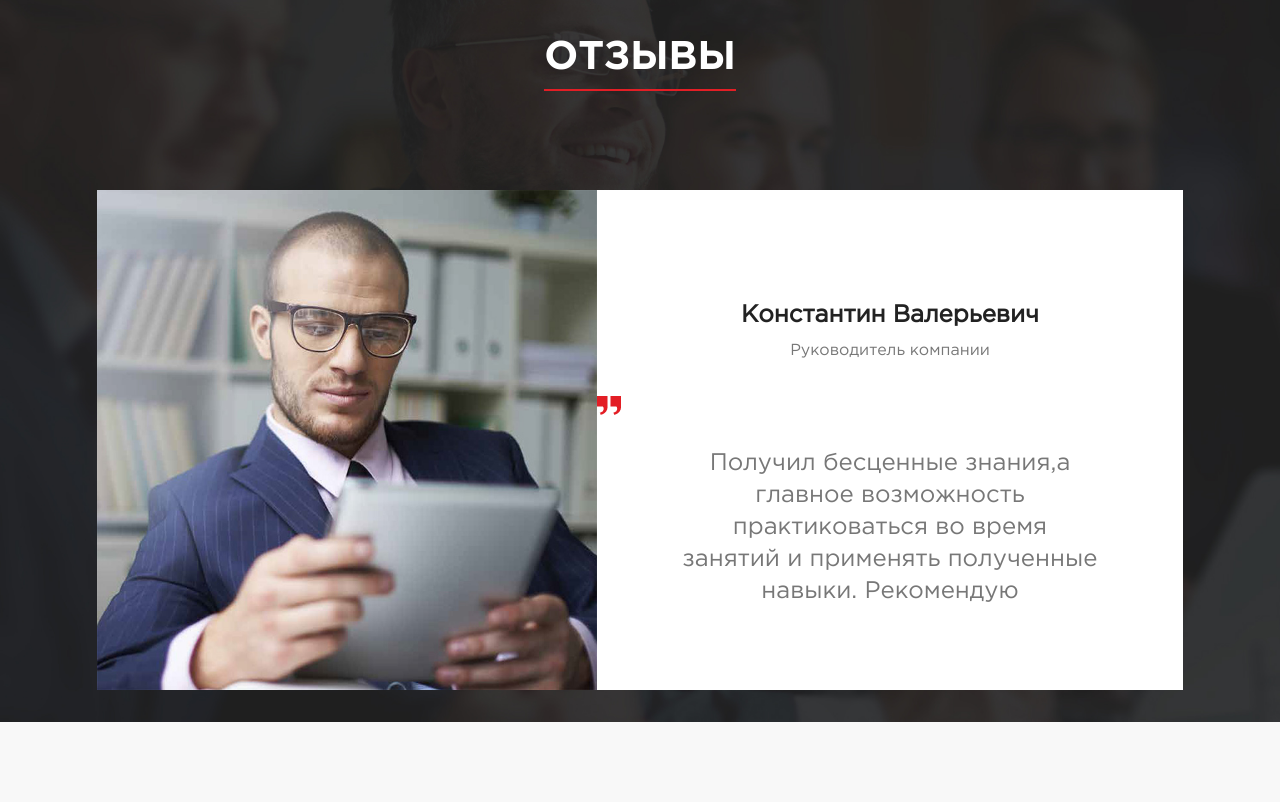
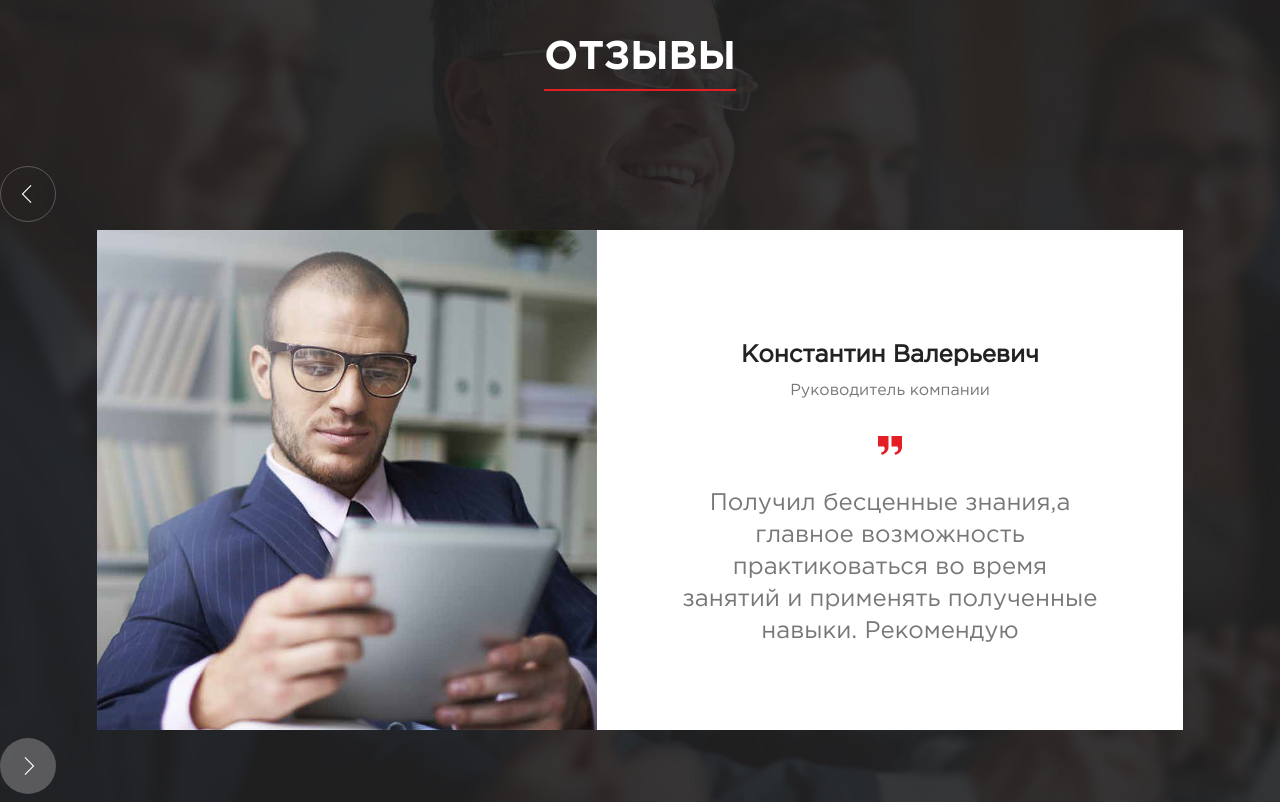
Before and after one commit to Vito336/Forward, a website: page app/index.html in a window 1280 px wide. Shown: the part 4109-4911 px from the top of the page. Before the commit the page ends 4831 px from the top, so only its background shows below. Drawn offline with nearby package versions, Linux system fonts and the light colour scheme.

Commit message:
Добавил стрелки к слайдеру, сделал слайдер. Подправил ковычки

```diff
--- a/app/js/main.js
+++ b/app/js/main.js
@@ -2,157 +2,8 @@ $(function(){
 
 	$('.reviews-slider').slick({
 		infinite: true,
-		fade: true,
-		prevArrow: '<img class="slider-arrows slider-arrows__left" src="images/arrows-left.svg" alt=""></img>',
-		nextArrow: '<img class="slider-arrows slider-arrows__right" src="images/arrows-right.svg" alt=""></img>',
-		asNavFor: '.slider-dotshead',
+		prevArrow: '<img class="slider-arrows slider-arrows__left" src="images/slider-arrows-left.svg" alt=""></img>',
+		nextArrow: '<img class="slider-arrows slider-arrows__right" src="images/slider-arrows-right.svg" alt=""></img>',
 	});
 
-	$('.slider-dotshead').slick({
-		slidesToShow: 4,
-		slidesToScroll: 4,
-		asNavFor: '.header__slider',
-		swipe: false,
-		responsive: [
-			{
-				breakpoint: 961,
-				settings: "unslick"
-			},
-		]
-	});
-
-	$('.surf-slider').slick({
-		slidesToShow: 4,
-		slidesToScroll: 1,
-		prevArrow: '<img class="slider-arrows slider-arrows__left" src="images/arrows-left.svg" alt=""></img>',
-		nextArrow: '<img class="slider-arrows slider-arrows__right" src="images/arrows-right.svg" alt=""></img>',
-		asNavFor: '.slider-map',
-		responsive: [
-			{
-				breakpoint: 1210,
-				settings: {
-					slidesToShow: 3,
-				}
-			},
-			{
-				breakpoint: 900,
-				settings: {
-					slidesToShow: 2,
-				}
-			},
-			{
-				breakpoint: 720,
-				settings: {
-					slidesToShow: 1,
-					centerMode: true,
-				}
-			},
-			{
-				breakpoint: 426,
-				settings: {
-					slidesToShow: 1,
-					centerMode: false,
-				}
-			},
-		]
-	});
-
-	$('.slider-map').slick({
-		slidesToShow: 8,
-		slidesToScroll: 1,
-		arrows: false,
-		asNavFor: '.surf-slider',
-		focusOnSelect: true,
-		responsive: [
-			{
-				breakpoint: 1103,
-				settings: {
-					slidesToShow: 3,
-				}
-			},
-			{
-				breakpoint: 900,
-				settings: {
-					slidesToShow: 2,
-					centerMode: true,
-				}
-			},
-			{
-				breakpoint: 720,
-				settings: {
-					slidesToShow: 1,
-					centerMode: true,
-				}
-			},
-		]
-	});
-
-	$('.holder__slider, .shop__slider').slick({
-		infinite: true,
-		fade: true,
-		prevArrow: '<img class="slider-arrows slider-arrows__left" src="images/arrows-left.svg" alt=""></img>',
-		nextArrow: '<img class="slider-arrows slider-arrows__right" src="images/arrows-right.svg" alt=""></img>',
-	});
-
-	$('<div class="quantity-nav"><div class="quantity-button quantity-up"><img src="images/plus.svg" alt=""></div><div class="quantity-button quantity-down"><img src="images/minus.svg" alt=""></div></div>').insertAfter('.quantity input');
-	$('.quantity').each(function() {
-		var spinner = $(this),
-			input = spinner.find('input[type="number"]'),
-			btnUp = spinner.find('.quantity-up'),
-			btnDown = spinner.find('.quantity-down'),
-			min = input.attr('min'),
-			max = input.attr('max');
-
-		btnUp.click(function() {
-			var oldValue = parseFloat(input.val());
-			if (oldValue >= max) {
-				var newVal = oldValue;
-			} else {
-				var newVal = oldValue + 1;
-			}
-			spinner.find("input").val(newVal);
-			spinner.find("input").trigger("change");
-		});
-
-		btnDown.click(function() {
-			var oldValue = parseFloat(input.val());
-			if (oldValue <= min) {
-				var newVal = oldValue;
-			} else {
-				var newVal = oldValue - 1;
-			}
-			spinner.find("input").val(newVal);
-			spinner.find("input").trigger("change");
-		});
-
-	});
-
-	$('.quantity-button').on('click', function(){
-		let summ = $('.nights').val() * $('.summ').data('nights') + ($('.guests').val() - 1) * $('.summ').data('guests');
-		$('.summ').html('$' + summ);
-	});
-	let summ = $('.nights').val() * $('.summ').data('nights') + ($('.guests').val() - 1) * $('.summ').data('guests');
-	$('.summ').html('$' + summ);
-
-	$('.surfboard-box__circle').on('click', function(){
-		$(this).toggleClass('active')
-	});
-
-	$('.menu-btn').on('click', function(){
-		$('.menu').toggleClass('active');
-	});
-
-	new WOW().init();
-
-
- $(document).ready(function(){
-    $(".menu__list, .header__arrows, .slider-dots__content").on("click","a", function (event) {
-        event.preventDefault();
-        var id  = $(this).attr('href'),
-            top = $(id).offset().top;
-        $('body,html').animate({scrollTop:top}, 1000);
-    });
 });
-
-
-});
--- a/app/scss/style.scss
+++ b/app/scss/style.scss
@@ -236,7 +236,9 @@
   color: #777;
 }
 .reviews-box__text-img{
-  margin: 30px 0;
+  margin: 30px auto;
+  display: flex;
+  justify-content: center;
 }
 .reviews-box__text-descr{
   width: 415px;
```
Also changed, not shown: app/css/style.min.css, app/images/slider-arrows-left.svg (added), app/images/slider-arrows-right.svg (added).
